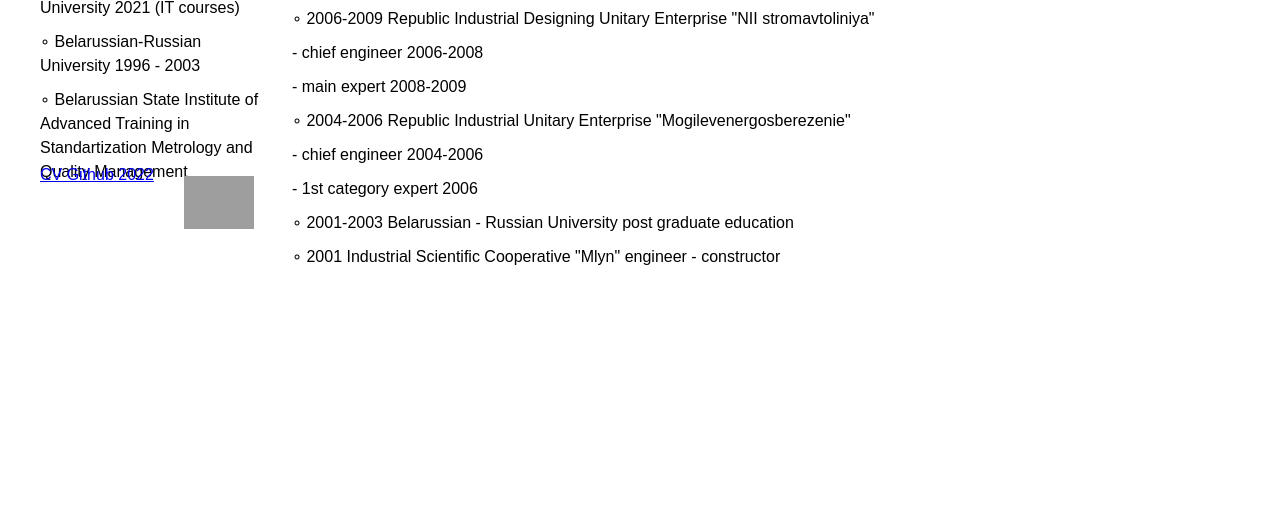
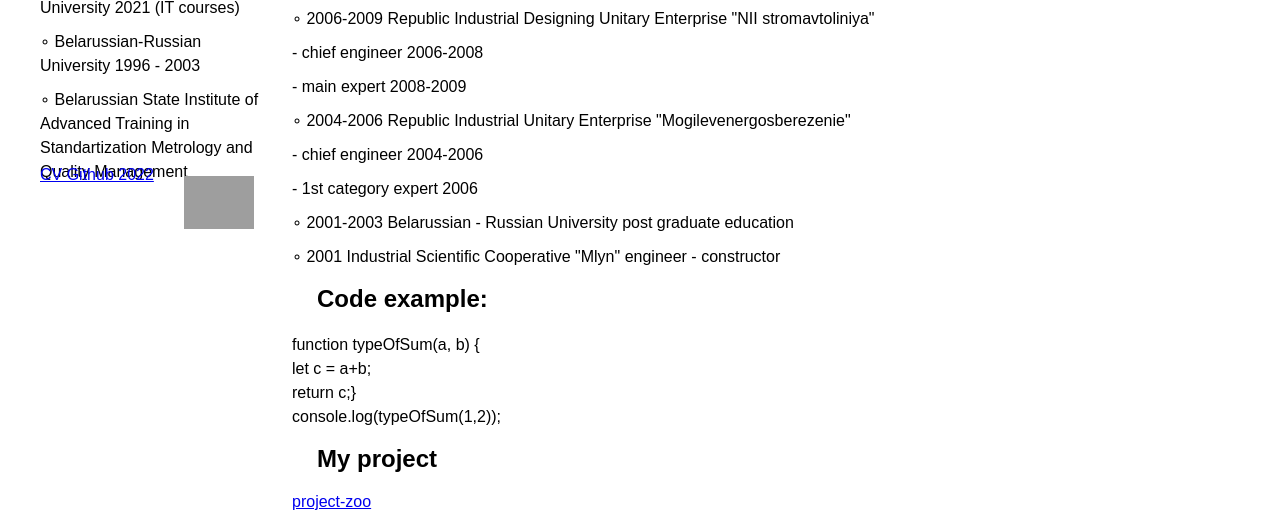
Before and after one commit to AndreiRussiyan/rsschool-cv, a plain HTML site: page index.html in a window 1280 px wide. Shown: the part 544-1075 px from the top of the page. Before the commit the page ends 849 px from the top, so only its background shows below. Drawn offline with Linux system fonts and the light colour scheme; grey boxes are pictures that could not be loaded.

Commit message:
docs: edit cv fix

```diff
--- a/index.html
+++ b/index.html
@@ -48,6 +48,19 @@
             <li>&#8728;  2001    Industrial Scientific Cooperative "Mlyn"
             engineer - constructor </li>
             </ul>
+        <div class="code">
+        <h2 class="header-title">Code example:</h2>
+            <p class="codetext">
+        function typeOfSum(a, b) {<br />
+        let c = a+b;<br />
+        return c;}<br />
+        console.log(typeOfSum(1,2));<br />
+            </p>
+        </div>
+        <div class="project">
+            <h2 class="header-title"> My project</h2>
+            <a class="link" href="https://rolling-scopes-school.github.io/andreirussiyan-JSFE2022Q3/online-zoo/ ">project-zoo</a>
+        </div>
     </div>
     </main>
     <footer class="container03">
```
